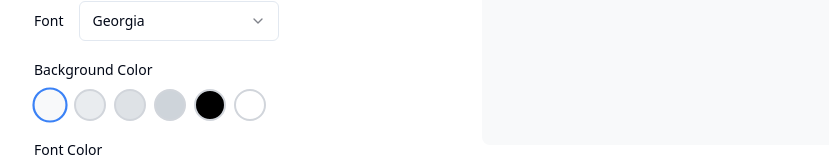
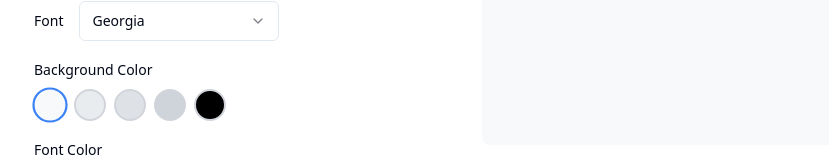
Before and after one commit to andrewapple/note-to-carousel, a React (Vite) app: page / in a window 1280 px wide. Shown: the part 371-536 px from the top of the page, without its empty margins (174-1003 px from the left). Built offline with nearby package versions, Linux system fonts and the light colour scheme.

Commit message:
Update ColorSettings.tsx

```diff
--- a/src/components/text-to-image/ColorSettings.tsx
+++ b/src/components/text-to-image/ColorSettings.tsx
@@ -11,7 +11,7 @@ const THEMES = [
   { bg: "bg-theme-3", text: "text-gray-900" },
   { bg: "bg-theme-4", text: "text-gray-900" },
   { bg: "bg-theme-5", text: "text-gray-900" },
-  { bg: "bg-theme-6", text: "text-gray-900" },
+//  { bg: "bg-theme-6", text: "text-gray-900" },
 ];
 
 const TEXT_COLORS = [
```
